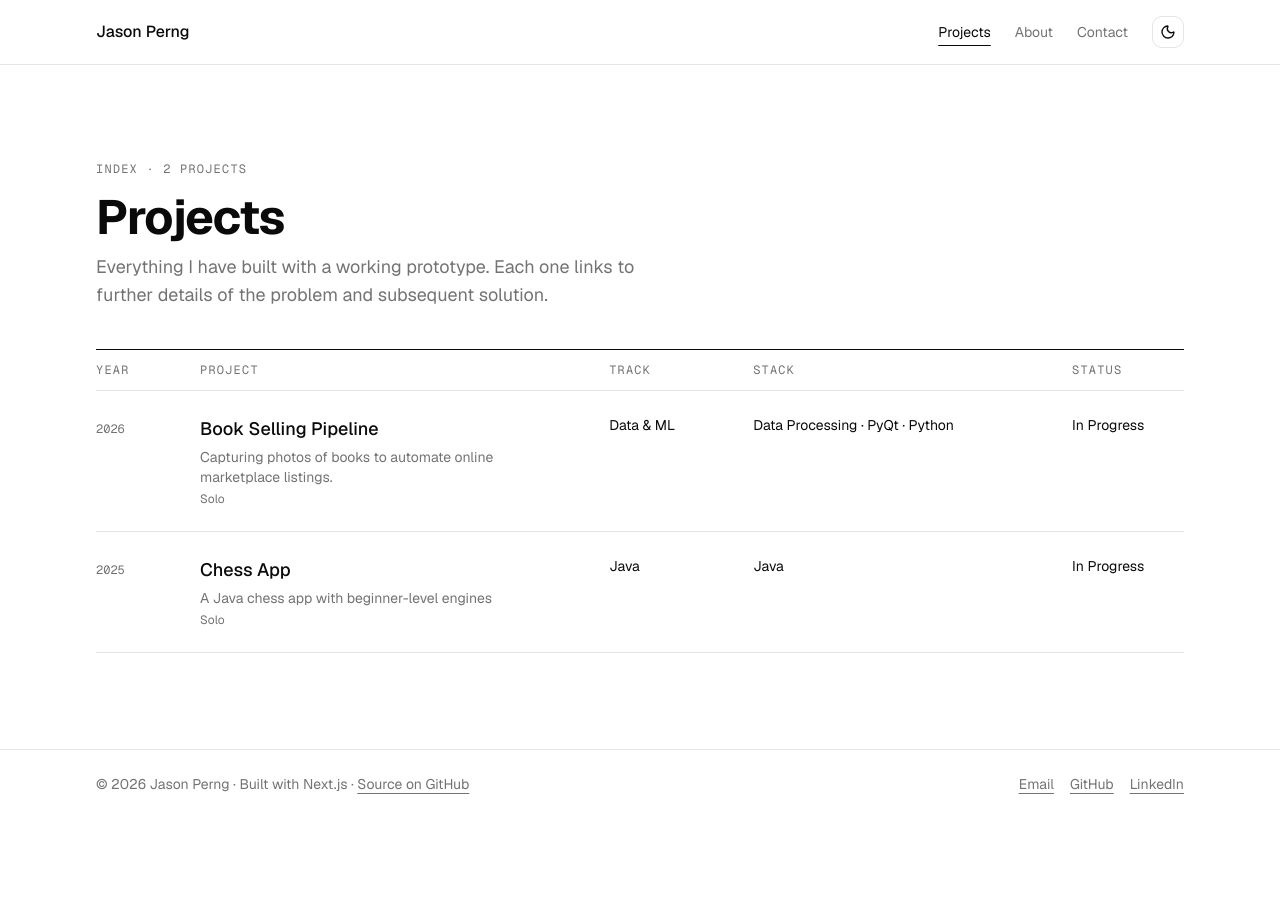
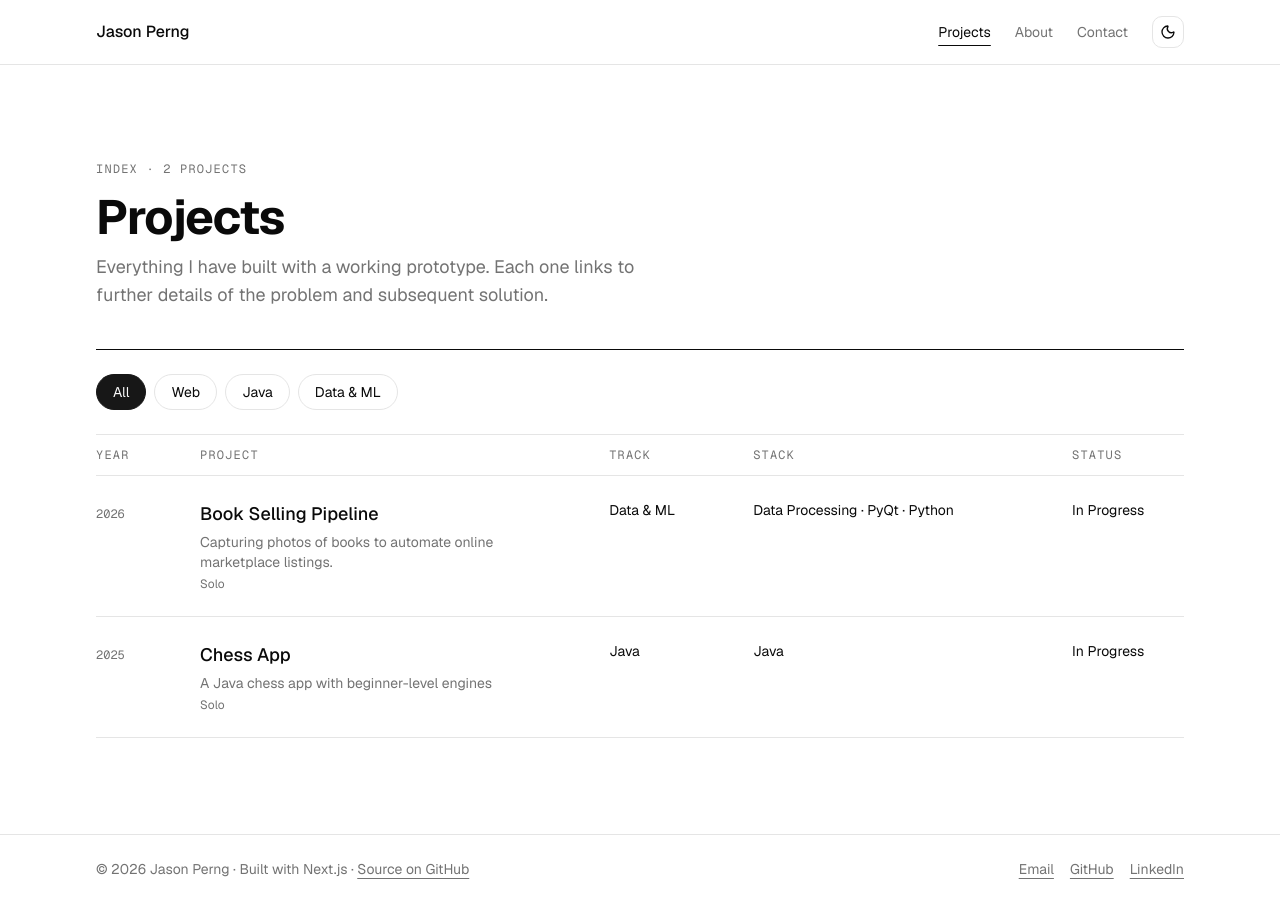
Before and after one commit to Jason17401/portfolio, a Next.js app: page /projects in a window 1280 px wide. Before the commit the page ends 818 px from the top, so only its background shows below. Built offline with nearby package versions, Linux system fonts and the light colour scheme.

Commit message:
feat: implement static components for track pill filter

```diff
--- a/src/app/(site)/projects/page.tsx
+++ b/src/app/(site)/projects/page.tsx
@@ -5,6 +5,8 @@ import {
   ProjectList,
   ProjectListSkeleton,
 } from "@/components/projects/project-list";
+import { FilterBar, FilterBarSkeleton } from "@/components/projects/filter-bar";
+import { ProjectFilters } from "@/lib/types";
 
 async function ProjectCount() {
   const projects = await getProjectSummaries();
@@ -22,21 +24,25 @@ async function ProjectBrowser({
   searchParams: PageProps<"/projects">["searchParams"];
 }) {
   const search = await searchParams;
+  const filters: ProjectFilters = {};
   const projects = await getProjectSummaries();
   return (
     <>
       <p aria-hidden="true">{search[0]}</p>
-      {projects.length > 0 ? (
-        <ProjectList projects={projects} />
-      ) : (
-        <ProjectListSkeleton />
-      )}
+      <FilterBar filters={filters} />
+      <ProjectList projects={projects} />
     </>
   );
 }
 
 function ProjectBrowserSkeleton() {
-  return <></>;
+  return (
+    <div role="status">
+      <span className="sr-only">Loading projects</span>
+      <FilterBarSkeleton />
+      <ProjectListSkeleton />
+    </div>
+  );
 }
 
 export default function ProjectsPage({ searchParams }: PageProps<"/projects">) {
--- /dev/null
+++ b/src/components/projects/dropdown-filter.tsx
@@ -0,0 +1 @@
+export function DropDownFilter() {}
--- /dev/null
+++ b/src/components/projects/filter-bar.tsx
@@ -0,0 +1,55 @@
+import {
+  // STATUS_LABELS,
+  // TECH,
+  TRACK_LABELS,
+  type FilterOption,
+  type ProjectFilters,
+} from "@/lib/types";
+import { Skeleton } from "../ui/skeleton";
+import { cn } from "@/lib/utils";
+import { PillFilter } from "./pill-filter";
+
+const BAR =
+  "flex flex-wrap items-end justify-between gap-4 border-b border-border py-6";
+
+const toOptions = (labels: Record<string, string>): FilterOption[] =>
+  Object.entries(labels).map(([value, label]) => ({ value, label }));
+
+const TRACK_OPTIONS = toOptions(TRACK_LABELS);
+// const STATUS_OPTIONS = toOptions(STATUS_LABELS);
+// const TECH_OPTIONS: FilterOption[] = TECH.map((t) => ({ value: t, label: t }));
+
+type FilterBarProps = { filters: ProjectFilters };
+
+export function FilterBar({ filters }: FilterBarProps) {
+  return (
+    <search aria-label="Filter Projects" className={BAR}>
+      <PillFilter
+        name={"track"}
+        label="Track"
+        options={TRACK_OPTIONS}
+        filters={filters}
+      />
+    </search>
+  );
+}
+
+export function FilterBarSkeleton() {
+  return (
+    <div className={BAR}>
+      <div className="flex gap-2">
+        {["w-12", "w-16", "w-14", "w-24"].map((w) => (
+          <Skeleton key={w} className={cn("h-9 rounded-full", w)} />
+        ))}
+      </div>
+      <div className="flex gap-3">
+        {[0, 1].map((i) => (
+          <div key={i} className="flex flex-col gap-1.5">
+            <Skeleton className="h-4 w-12" />
+            <Skeleton className="h-9 w-32" />
+          </div>
+        ))}
+      </div>
+    </div>
+  );
+}
--- /dev/null
+++ b/src/components/projects/pill-filter.tsx
@@ -0,0 +1,42 @@
+import { FilterKey, FilterOption, ProjectFilters } from "@/lib/types";
+import { cn } from "@/lib/utils";
+import Link from "next/link";
+
+type PillFilterProps = {
+  name: FilterKey;
+  label: string;
+  options: readonly FilterOption[];
+  filters: ProjectFilters;
+};
+
+export function PillFilter({ name, label, options, filters }: PillFilterProps) {
+  const current = filters[name] ?? "";
+  const items: FilterOption[] = [{ value: "", label: "All" }, ...options];
+
+  return (
+    <div role="group" aria-label={label}>
+      <ul className="flex flex-wrap gap-2">
+        {items.map((item) => {
+          const isActive = current === item.value;
+          return (
+            <li key={item.value}>
+              <Link
+                href=""
+                scroll={false}
+                aria-current={isActive ? "page" : undefined}
+                className={cn(
+                  "inline-flex h-9 items-center rounded-full border px-4 text-sm transition-colors focus-visible:ring-2 focus-visible:ring-ring focus-visible:ring-offset-2 focus-visible:ring-offset-background focus-visible:outline-none",
+                  isActive
+                    ? "border-primary bg-primary text-primary-foreground"
+                    : "border-input hover:bg-accent",
+                )}
+              >
+                {item.label}
+              </Link>
+            </li>
+          );
+        })}
+      </ul>
+    </div>
+  );
+}
--- a/src/lib/types.ts
+++ b/src/lib/types.ts
@@ -4,7 +4,6 @@ export const STATUS_LABELS = {
   hiatus: "Hiatus",
 } as const;
 export type Status = keyof typeof STATUS_LABELS;
-export const STATUS = Object.keys(STATUS_LABELS) as Status[];
 
 export const TRACK_LABELS = {
   web: "Web",
@@ -12,7 +11,6 @@ export const TRACK_LABELS = {
   "data-ml": "Data & ML",
 } as const;
 export type Track = keyof typeof TRACK_LABELS;
-export const TRACK = Object.keys(TRACK_LABELS) as Track[];
 
 export const TECH = [
   "TypeScript",
@@ -96,3 +94,16 @@ export type ProjectSummary = Pick<
   | "startYear"
   | "published"
 >;
+
+export interface ProjectFilters {
+  track?: Track;
+  tech?: Tech;
+  status?: Status;
+}
+export const FILTER_KEY = ["track", "tech", "status"] as const;
+export type FilterKey = (typeof FILTER_KEY)[number];
+
+export type FilterOption = {
+  value: string;
+  label: string;
+};
```
